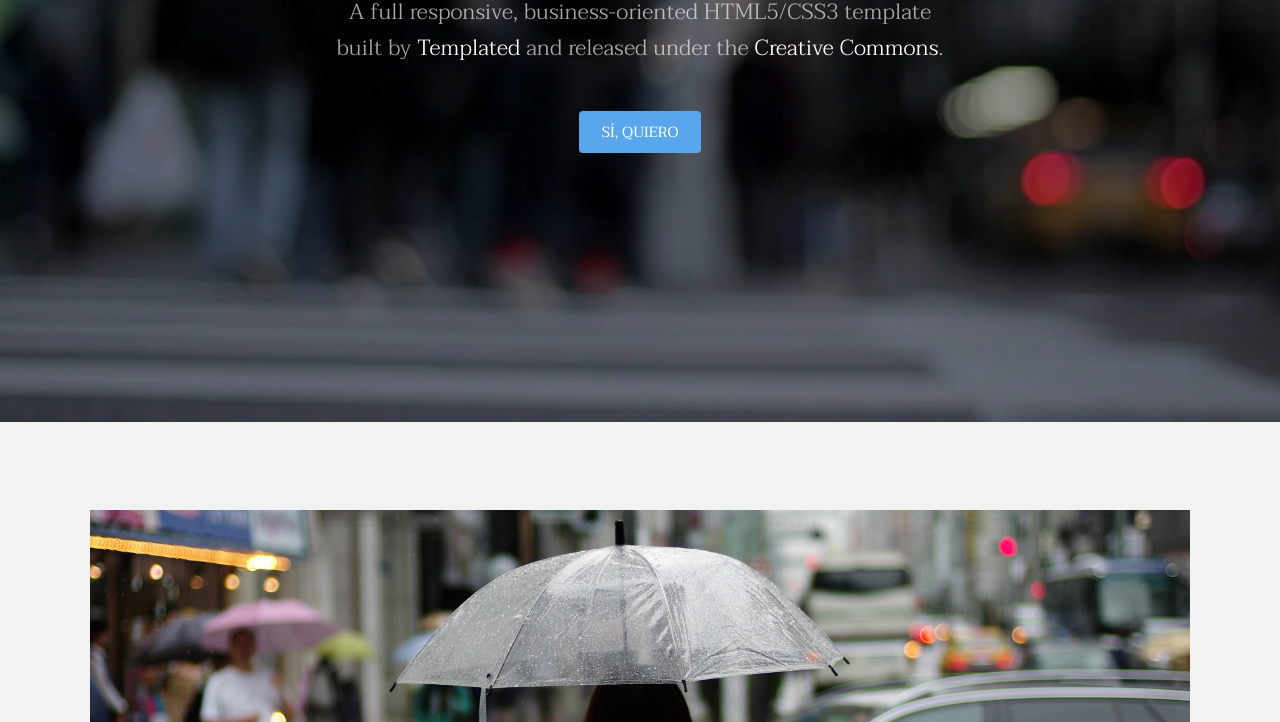
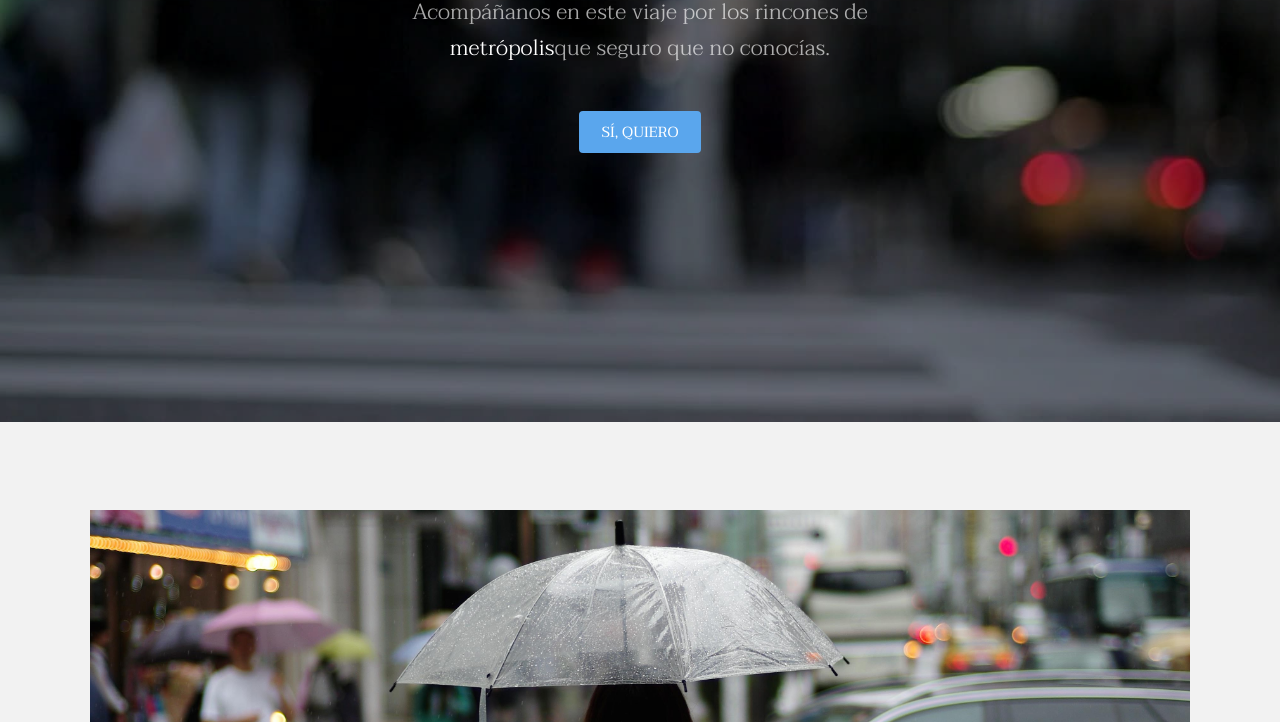
Before and after one commit to Margassauwon/04_REP_METROPOLITA, a plain HTML site: page index.html in a window 1280 px wide. Shown: the part 378-1100 px from the top of the page. Drawn offline with Linux system fonts and the light colour scheme.

Commit message:
frase bajo el h1 por Mauri

```diff
--- a/index.html
+++ b/index.html
@@ -45,8 +45,8 @@
 			<section id="banner" data-video="images/banner">
 				<div class="inner">
 					<h1>Metropolita</h1>
-					<p>A full responsive, business-oriented HTML5/CSS3 template<br />
-					built by <a href="https://templated.co/">Templated</a> and released under the <a href="https://templated.co/license">Creative Commons</a>.</p>
+					<p>Acompáñanos en este viaje por los rincones de <br />
+					<a href="https://templated.co/">metrópolis</a>que seguro que no conocías.</p>
 					<a href="#one" class="button special scrolly">Sí, quiero</a>
 				</div>
 			</section>
```
